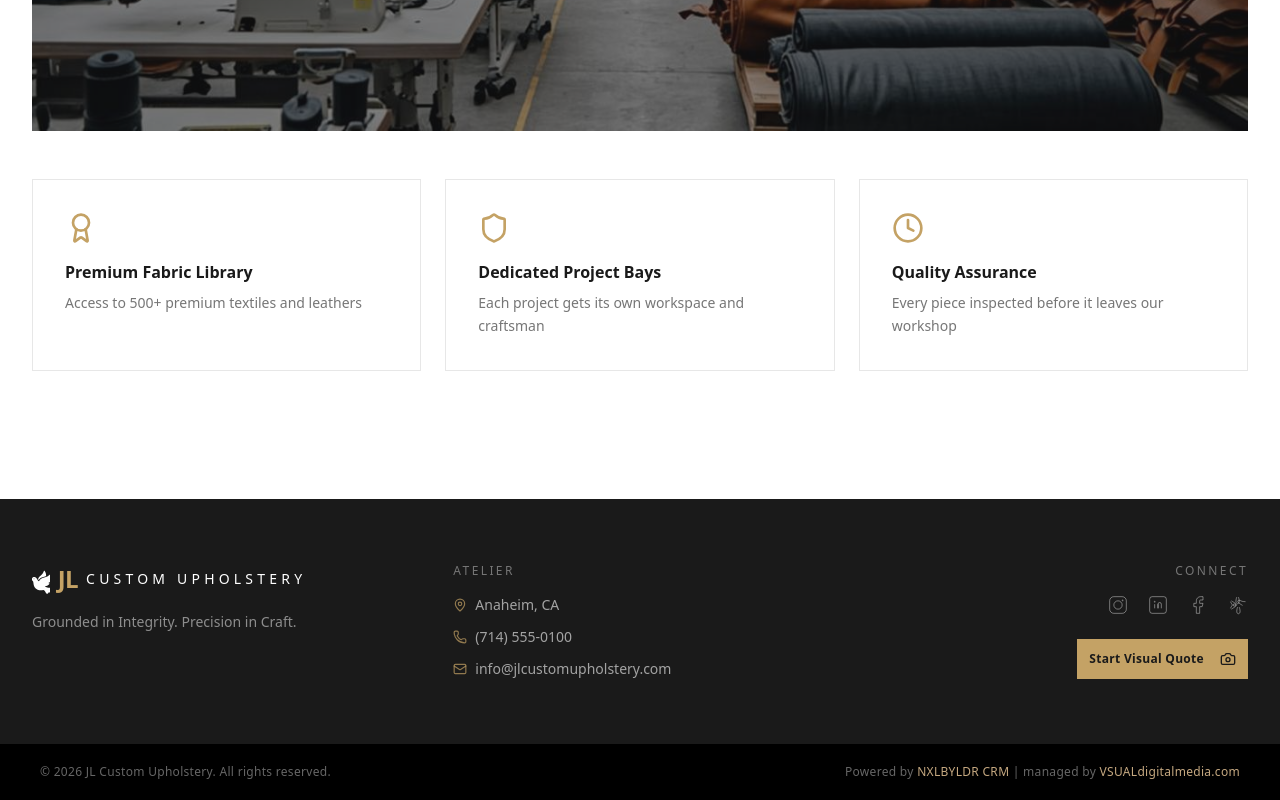
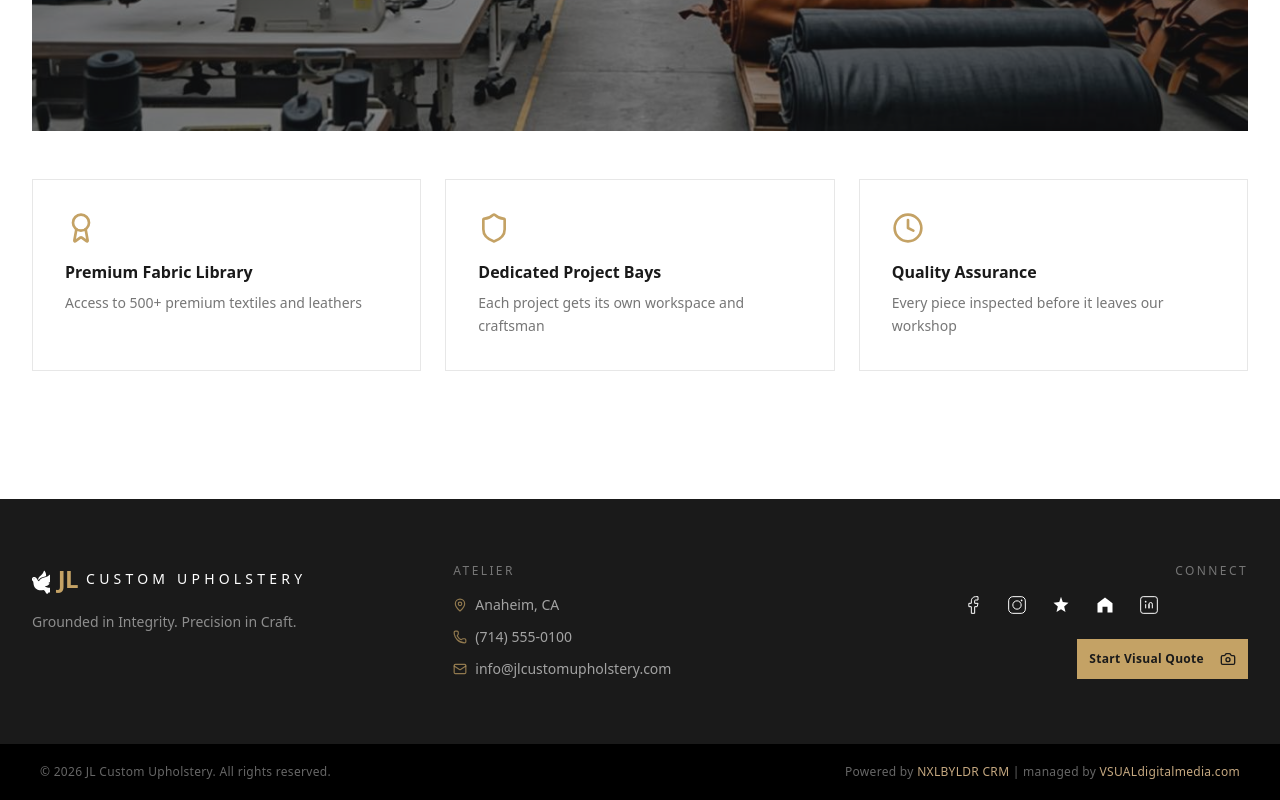
Before and after one commit to mohontotopu48-maker/JLLLL, a Next.js app: page / in a window 1280 px wide. Shown: the part 5208-6008 px from the top of the page. Built offline with nearby package versions, Linux system fonts and the light colour scheme.

Commit message:
cd43f089-fd27-4674-9663-a03e7c925db7

```diff
--- a/src/app/globals.css
+++ b/src/app/globals.css
@@ -185,3 +185,25 @@
          drop-shadow(0 0 25px rgba(197, 168, 128, 0.95));
   transition: filter 0.1s cubic-bezier(0.25, 1, 0.5, 1);
 }
+
+/* ── Social icon warm-gold neon ring hover ── */
+.social-icon-link {
+  display: inline-flex;
+  align-items: center;
+  justify-content: center;
+  color: #FFFFFF;
+  transition: filter 0.3s cubic-bezier(0.25, 1, 0.5, 1),
+              transform 0.3s cubic-bezier(0.25, 1, 0.5, 1);
+}
+
+.social-icon-link svg {
+  transition: filter 0.3s cubic-bezier(0.25, 1, 0.5, 1);
+}
+
+.social-icon-link:hover {
+  transform: scale(1.1);
+}
+
+.social-icon-link:hover svg {
+  filter: drop-shadow(0 0 4px #C5A880) drop-shadow(0 0 12px rgba(197, 168, 128, 0.7));
+}
--- a/src/app/page.tsx
+++ b/src/app/page.tsx
@@ -1300,21 +1300,28 @@ function FacebookIcon({ className = '' }: { className?: string }) {
 
 function YelpIcon({ className = '' }: { className?: string }) {
   return (
-    <svg viewBox="0 0 24 24" fill="none" stroke="currentColor" strokeWidth={1.2} className={className}>
-      <path d="M10.5 2.5c0 0-1 3-1 5s1 3 2 3 2-1 2-3-1-5-1-5" />
-      <path d="M4 7c0 0 2.5 1.5 4 2.5s2 2 1.5 3-2 1-3.5 0S3 8 3 8" />
-      <path d="M4 17c0 0 2.5-1.5 4-2.5s2-2 1.5-3-2-1-3.5 0S3 16 3 16" />
-      <path d="M13.5 14.5c0 0 1 3 1 5s-1 3-2 3-2-1-2-3 1-5 1-5" />
-      <path d="M17.5 12.5c0 0-2.5-1.5-4-2.5s-2-2-1.5-3 2-1 3.5 0S21 8 21 8" />
+    <svg viewBox="0 0 24 24" fill="none" className={className}>
+      {/* Yelp burst logo — stylized 5-petal burst */}
+      <path d="M12 2L14.1 8.5L21 9.2L15.8 13.8L17.4 20.5L12 17L6.6 20.5L8.2 13.8L3 9.2L9.9 8.5Z" fill="currentColor" />
     </svg>
   )
 }
 
+function NextdoorIcon({ className = '' }: { className?: string }) {
+  return (
+    <svg viewBox="0 0 24 24" fill="none" className={className}>
+      {/* Nextdoor house 'nd' logo */}
+      <path d="M12 3L3 10V21H9V14H15V21H21V10L12 3Z" fill="currentColor" />
+    </svg>
+  )
+}
+
 const socialLinks = [
+  { Icon: FacebookIcon, href: 'https://facebook.com/jlcustomupholstery', label: 'Facebook' },
   { Icon: InstagramIcon, href: 'https://instagram.com/jlcustomupholstery', label: 'Instagram' },
+  { Icon: YelpIcon, href: 'https://yelp.com/biz/jl-custom-upholstery-santa-fe-springs', label: 'Yelp' },
+  { Icon: NextdoorIcon, href: 'https://nextdoor.com/pages/jl-custom-upholstery', label: 'Nextdoor' },
   { Icon: LinkedInIcon, href: 'https://linkedin.com/company/jlcustomupholstery', label: 'LinkedIn' },
-  { Icon: FacebookIcon, href: 'https://facebook.com/jlcustomupholstery', label: 'Facebook' },
-  { Icon: YelpIcon, href: 'https://yelp.com/biz/jl-custom-upholstery-santa-fe-springs', label: 'Yelp' },
 ]
 
 function Footer() {
@@ -1368,7 +1375,7 @@ function Footer() {
             <h4 className="text-xs font-medium tracking-[0.2em] text-white/40 uppercase">
               Connect
             </h4>
-            <div className="mt-4 flex items-center gap-5 md:justify-end">
+            <div className="mt-4 flex items-center justify-center gap-6">
               {socialLinks.map(({ Icon, href, label }) => (
                 <a
                   key={label}
@@ -1376,7 +1383,7 @@ function Footer() {
                   target="_blank"
                   rel="noopener noreferrer"
                   aria-label={label}
-                  className="text-white/40 transition-colors duration-200 hover:text-white"
+                  className="social-icon-link"
                 >
                   <Icon className="h-5 w-5" />
                 </a>
```
